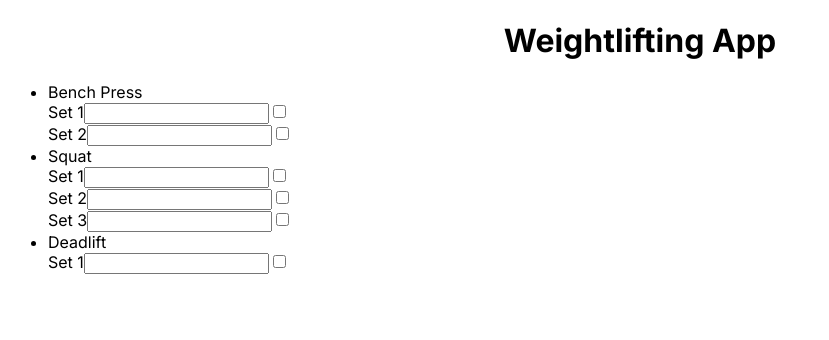
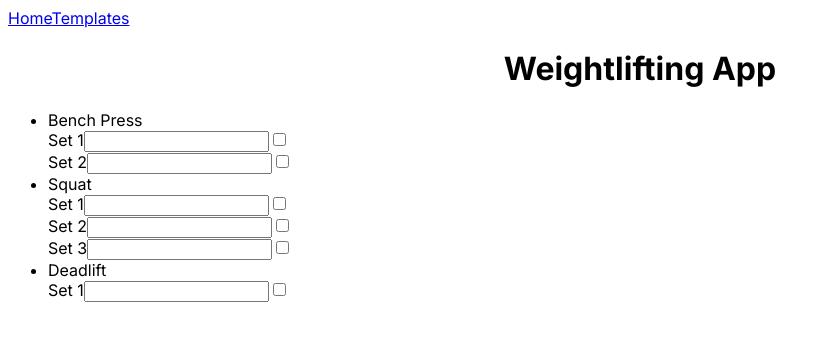
Before and after one commit to pmanal1/weightlifting-app, a Next.js app: page / in a window 1280 px wide. Shown: the top 340 px of the page, without its empty margins (0-829 px from the left). Built offline with nearby package versions, Linux system fonts and the light colour scheme.

Commit message:
Adds nav

```diff
--- a/src/app/layout.tsx
+++ b/src/app/layout.tsx
@@ -1,6 +1,7 @@
 import type { Metadata } from "next";
 import { Inter } from "next/font/google";
 import "./globals.css";
+import Link from "next/link";
 
 const inter = Inter({ subsets: ["latin"] });
 
@@ -16,6 +17,10 @@ export default function RootLayout({
 }>) {
   return (
     <html lang="en">
+      <nav>
+        <Link href="/">Home</Link>
+        <Link href="/templates">Templates</Link>
+      </nav>
       <body className={inter.className}>{children}</body>
     </html>
   );
```
